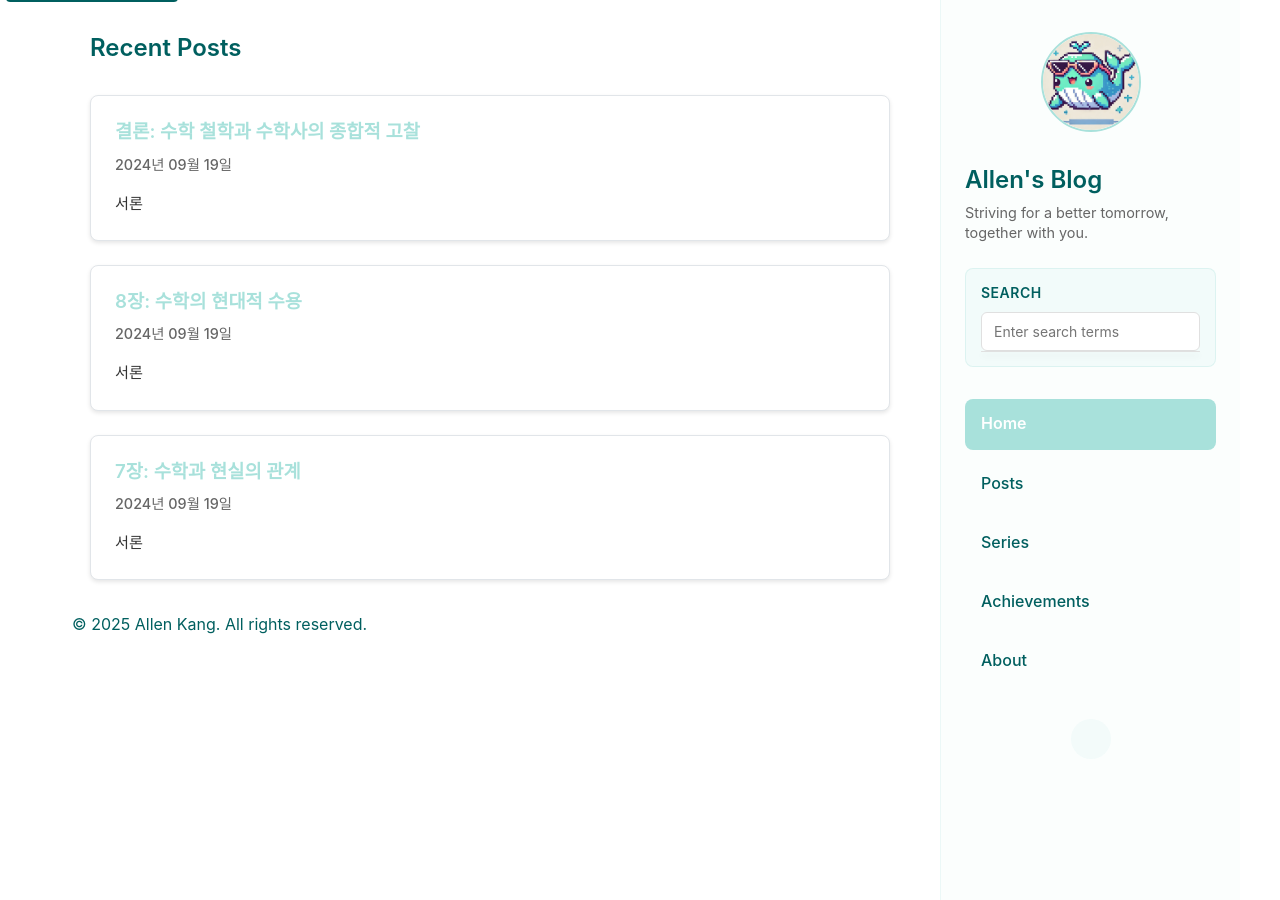
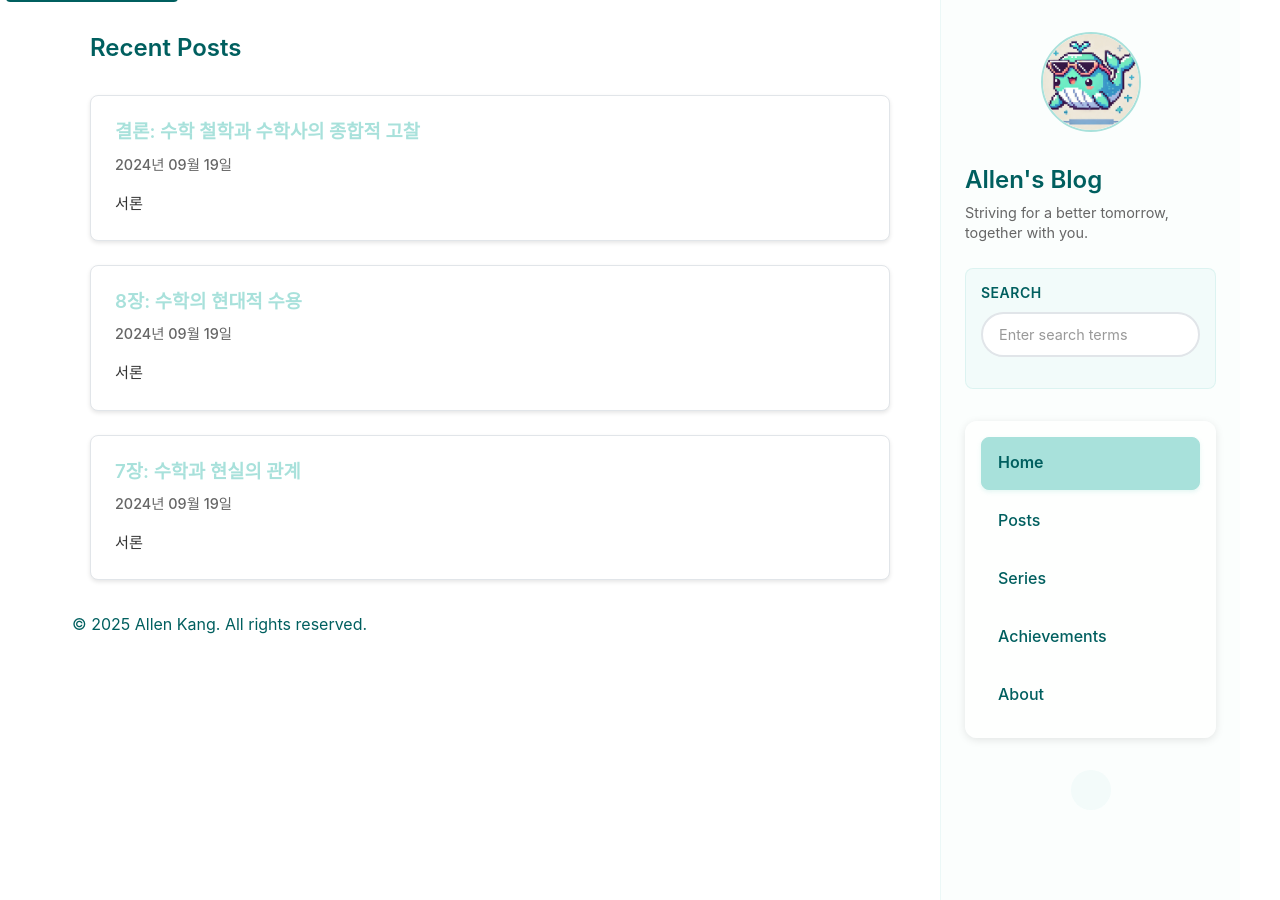
Before and after one commit to allenkang92/allenkang92.github.io, a Jekyll site: the page built from index.html, in a window 1280 px wide. Built offline with Jekyll 4.4.1, drawn with Linux system fonts in a browser that asks for light colours; a script that is not in the unit is left out.

Commit message:
style: enhance UI with modern design elements for sidebar navigation and search components.

```diff
--- a/_sass/_sidebar.scss
+++ b/_sass/_sidebar.scss
@@ -35,31 +35,41 @@
   // 네비게이션 스타일
   .navigation {
     margin: 2rem 0;
+    background: rgba(255, 255, 255, 0.8);
+    border-radius: 12px;
+    padding: 1rem;
+    box-shadow: 0 2px 8px rgba(0,0,0,0.1);
 
     .nav-links {
       display: flex;
       flex-direction: column;
-      gap: 0.5rem;
+      gap: 0.3rem;
     }
 
     .nav-link {
       display: block;
       padding: 0.8rem 1rem;
-      color: $text-color;
+      color: #005F5F;
       text-decoration: none;
       border-radius: 8px;
       transition: all 0.3s ease;
       font-weight: 500;
+      font-size: 1rem;
+      border: 1px solid transparent;
 
       &:hover {
-        background-color: rgba($primary-color, 0.1);
-        color: $primary-color;
+        background-color: rgba(168, 225, 219, 0.2);
+        color: #005F5F;
+        border-color: rgba(168, 225, 219, 0.5);
+        transform: translateX(4px);
       }
 
       &.active {
-        background-color: $primary-color;
-        color: white;
+        background-color: #A8E1DB;
+        color: #005F5F;
         font-weight: 600;
+        border-color: #A8E1DB;
+        box-shadow: 0 2px 4px rgba(168, 225, 219, 0.3);
       }
     }
   }
--- a/_sass/components/_search.scss
+++ b/_sass/components/_search.scss
@@ -17,6 +17,7 @@
 
   .search-form {
     position: relative;
+    margin-bottom: 1rem;
   }
 
   .search-input-wrapper {
@@ -27,17 +28,21 @@
 
   .search-input {
     width: 100%;
-    padding: 10px 40px 10px 12px;
-    border: 1px solid $border-color;
-    border-radius: 6px;
-    font-size: 14px;
+    padding: 0.75rem 2.5rem 0.75rem 1rem;
+    border: 2px solid #e1e5e9;
+    border-radius: 25px;
+    font-size: 0.9rem;
+    transition: all 0.3s ease;
     background: white;
-    transition: border-color 0.3s ease;
 
     &:focus {
       outline: none;
-      border-color: $primary-color;
-      box-shadow: 0 0 0 2px rgba($primary-color, 0.2);
+      border-color: #A8E1DB;
+      box-shadow: 0 0 0 3px rgba(168, 225, 219, 0.1);
+    }
+
+    &::placeholder {
+      color: #999;
     }
   }
 
@@ -48,22 +53,22 @@
     transform: translateY(-50%);
     background: none;
     border: none;
+    color: #666;
     cursor: pointer;
-    padding: 6px;
-    color: $text-color-light;
+    padding: 0.5rem;
+    border-radius: 50%;
+    transition: all 0.3s ease;
     display: flex;
     align-items: center;
     justify-content: center;
-    border-radius: 4px;
-    transition: all 0.3s ease;
 
     &:hover {
-      color: $primary-color;
-      background: rgba($primary-color, 0.1);
+      color: #A8E1DB;
+      background: rgba(168, 225, 219, 0.1);
     }
 
     i {
-      font-size: 14px;
+      font-size: 1rem;
     }
   }
 }
@@ -75,58 +80,74 @@
   left: 0;
   right: 0;
   background: white;
-  border: 1px solid $border-color;
-  border-top: none;
-  border-radius: 0 0 4px 4px;
-  max-height: 300px;
+  border: 1px solid #ddd;
+  border-radius: 8px;
+  box-shadow: 0 4px 20px rgba(0,0,0,0.15);
+  max-height: 400px;
   overflow-y: auto;
   z-index: 1000;
-  box-shadow: 0 4px 6px rgba(0, 0, 0, 0.1);
+  display: none;
+  margin-top: 4px;
 
-  ul {
-    list-style: none;
-    margin: 0;
-    padding: 0;
-  }
-
-  li {
-    padding: 10px 12px;
-    border-bottom: 1px solid rgba($border-color, 0.5);
-    cursor: pointer;
+  .search-result {
+    padding: 1rem;
+    border-bottom: 1px solid #eee;
     transition: background-color 0.2s ease;
 
     &:hover {
-      background: rgba($primary-color, 0.05);
+      background-color: rgba(168, 225, 219, 0.1);
     }
 
     &:last-child {
       border-bottom: none;
     }
-  }
 
-  a {
-    display: block;
-    color: $text-color;
-    text-decoration: none;
+    h4 {
+      margin: 0 0 0.5rem 0;
+      font-size: 1rem;
 
-    .search-result-title {
-      font-weight: 600;
-      margin-bottom: 4px;
+      a {
+        color: #005F5F;
+        text-decoration: none;
+        font-weight: 600;
+
+        &:hover {
+          color: #A8E1DB;
+        }
+      }
     }
 
-    .search-result-excerpt {
-      font-size: 12px;
-      color: $text-color-light;
+    p {
+      margin: 0;
+      color: #666;
+      font-size: 0.9rem;
       line-height: 1.4;
     }
   }
+
+  .no-results {
+    padding: 1rem;
+    text-align: center;
+    color: #999;
+    font-style: italic;
+  }
+
+  .search-loading {
+    padding: 1rem;
+    text-align: center;
+    color: #666;
+  }
 }
 
-.search-loading {
-  padding: 10px 12px;
-  text-align: center;
-  color: $text-color-light;
-  font-size: 12px;
+// 반응형 디자인
+@media (max-width: 768px) {
+  .search-input {
+    font-size: 16px; // iOS 줌 방지
+  }
+
+  .search-results {
+    max-height: 250px;
+  }
 }
 
 .error-message {
--- a/assets/js/main.js
+++ b/assets/js/main.js
@@ -1,8 +1,15 @@
 // 성능 최적화를 위한 조건부 모듈 로딩
 document.addEventListener('DOMContentLoaded', async () => {
-    // 검색 기능은 모든 페이지에서 필요
-    const { initSearch } = await import('./modules/search');
-    initSearch();
+    // 검색 기능은 모든 페이지에서 필요 - 직접 초기화
+    try {
+        const { initSearch } = await import('./modules/search.js');
+        initSearch();
+        console.log('검색 기능 초기화 완료');
+    } catch (error) {
+        console.error('검색 모듈 로드 실패:', error);
+        // 폴백: 기본 검색 기능
+        initBasicSearch();
+    }
 
     // 모달 기능 조건부 로딩
     if (document.querySelector('.modal') || document.querySelector('[data-modal]')) {
@@ -42,3 +49,65 @@ async function loadPageSpecificModules() {
         console.log('도구 페이지 모듈 로딩 준비');
     }
 }
+
+// 기본 검색 기능 폴백
+function initBasicSearch() {
+    console.log('기본 검색 기능 초기화');
+    const searchInput = document.getElementById('search-input');
+    const searchResults = document.getElementById('search-results');
+
+    if (!searchInput || !searchResults) {
+        console.log('검색 요소를 찾을 수 없습니다');
+        return;
+    }
+
+    let posts = [];
+
+    // 검색 데이터 로드
+    fetch('/search.json')
+        .then(response => response.json())
+        .then(data => {
+            posts = data;
+            console.log('검색 데이터 로드 완료:', posts.length + '개 포스트');
+        })
+        .catch(error => {
+            console.error('검색 데이터 로드 실패:', error);
+        });
+
+    // 검색 이벤트
+    searchInput.addEventListener('input', function() {
+        const query = this.value.trim().toLowerCase();
+
+        if (query.length < 2) {
+            searchResults.innerHTML = '';
+            searchResults.style.display = 'none';
+            return;
+        }
+
+        const results = posts.filter(post =>
+            post.title.toLowerCase().includes(query) ||
+            post.content.toLowerCase().includes(query) ||
+            (post.tags && post.tags.some(tag => tag.toLowerCase().includes(query)))
+        ).slice(0, 5);
+
+        if (results.length > 0) {
+            searchResults.innerHTML = results.map(post =>
+                `<div class="search-result">
+                    <h4><a href="${post.url}">${post.title}</a></h4>
+                    <p>${post.excerpt || ''}</p>
+                </div>`
+            ).join('');
+            searchResults.style.display = 'block';
+        } else {
+            searchResults.innerHTML = '<div class="no-results">검색 결과가 없습니다.</div>';
+            searchResults.style.display = 'block';
+        }
+    });
+
+    // 검색 결과 숨기기
+    document.addEventListener('click', function(e) {
+        if (!searchInput.contains(e.target) && !searchResults.contains(e.target)) {
+            searchResults.style.display = 'none';
+        }
+    });
+}
```
